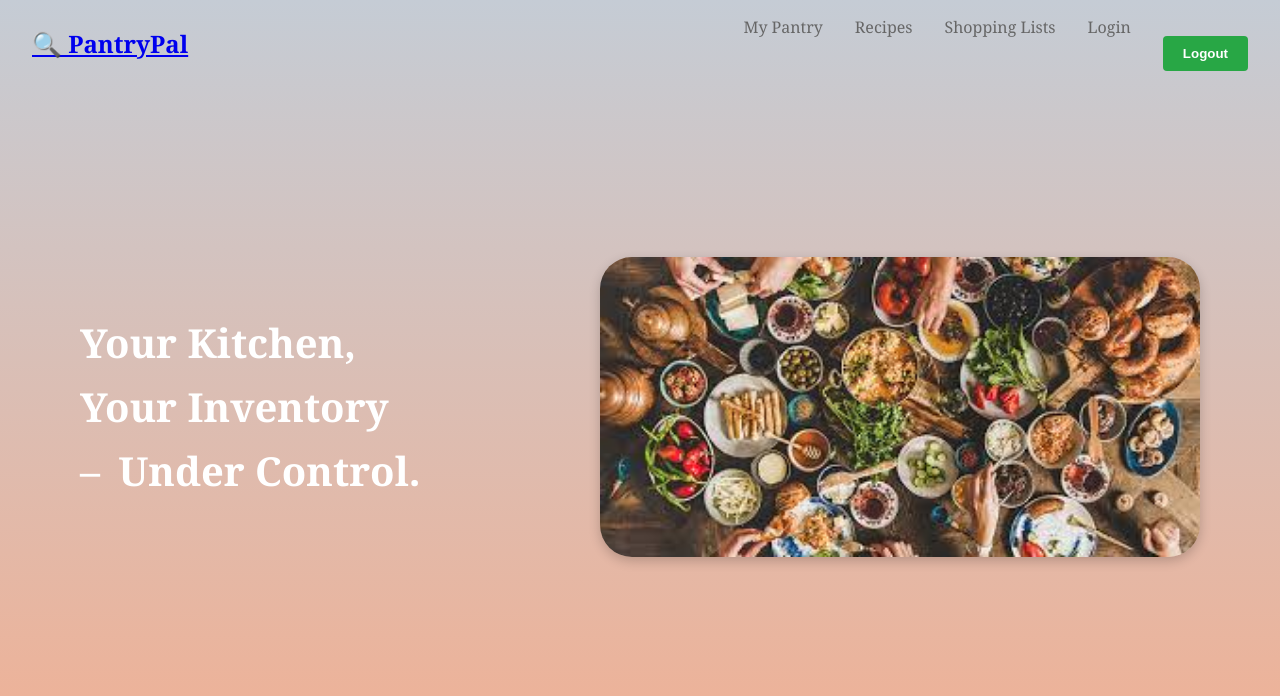
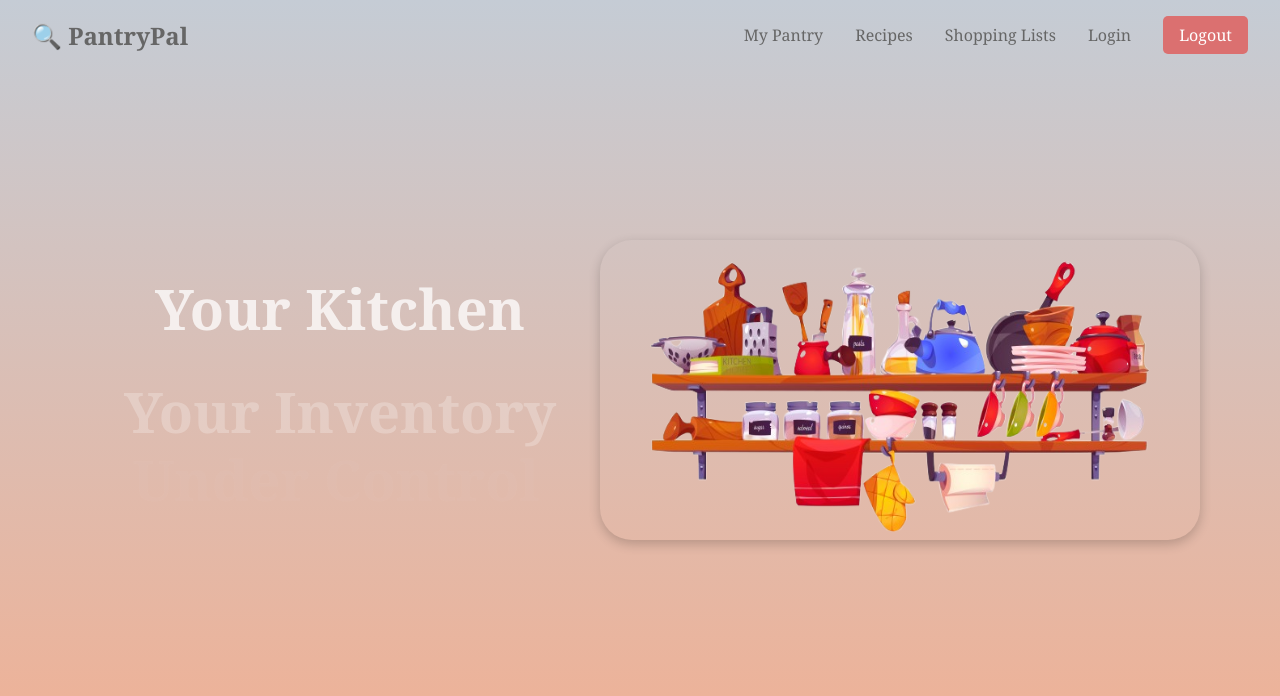
Before and after one commit to farzadferd/pantry-pal, a React (Create React App) app in the folder client/: page / in a window 1280 px wide. Shown: the top 696 px of the page. Built offline with nearby package versions, Linux system fonts and the light colour scheme.

Commit message:
UI Changes

```diff
--- a/client/src/App.css
+++ b/client/src/App.css
@@ -1,31 +1,19 @@
-
-
 @media (prefers-reduced-motion: no-preference) {
   .App-logo {
     animation: App-logo-spin infinite 20s linear;
   }
 }
 
-.App{
+.App {
   background: linear-gradient(to bottom, #c5ccd5, #f2af91); /* sunset-like gradient */
   min-height: 100vh;
-
 }
-/* .App-header {
-  background-color: white;
-  padding: 1rem 2rem;
-  display: flex;
-  justify-content: space-between;
-  align-items: center;
-  box-shadow: 0 2px 4px rgba(0,0,0,0.1);
-  margin-bottom: 2rem;
-} */
 
 .App-header {
   padding: 1rem 2rem;
   display: flex;
   justify-content: space-between;
-  align-items: center;
+  align-items: center; /* Vertically center everything in the header */
 }
 
 .App-header h1 {
@@ -34,9 +22,19 @@
   color: #333;
 }
 
+.App-header h1 a {
+  text-decoration: none;
+  color: #666;
+}
+
+.App-header h1 a:hover {
+  color: rgb(219, 112, 112);
+}
+
 .App-header nav {
   display: flex;
   gap: 2rem;
+  align-items: center; /* Ensures vertical alignment */
 }
 
 .App-header nav a {
@@ -63,7 +61,6 @@
 }
 
 .pantry-container {
-
   max-width: 1200px;
   margin: 0 auto;
   padding: 20px;
@@ -81,7 +78,6 @@
   -webkit-backdrop-filter: blur(8px); /* Safari support */
   box-shadow: 0 4px 12px rgba(0, 0, 0, 0.1); /* Optional: soft shadow */
 }
-
 
 .add-button {
   background-color: rgb(219, 112, 112);
@@ -177,3 +173,24 @@
   cursor: pointer;
   font-size: 16px;
 }
+
+/* Style for the Logout button in the nav bar */
+.App-header nav button {
+  all: unset; /* Reset all default button styles */
+  display: inline-flex; /* Make it behave like a link */
+  align-items: center; /* Vertically center the content */
+  justify-content: center; /* Center the content horizontally */
+  cursor: pointer; /* Ensure it looks clickable */
+  color: #fff; /* Match the link color */
+  font-weight: 500; /* Match font weight with other links */
+  font-size: 16px; /* Match font size */
+  text-decoration: none; /* Remove text decoration */
+  padding: 8px 16px; /* Remove padding */
+  background-color: rgb(219, 112, 112);
+  border-radius: 5px;
+}
+
+.App-header nav button:hover {
+  color: #555;
+  background-color: rgb(229, 54, 54);
+}
--- a/client/src/pages/HomePage.css
+++ b/client/src/pages/HomePage.css
@@ -61,16 +61,21 @@ body, html {
   .text-section {
     flex: 1;
     color: white;
+    text-align: center; /* Center the text horizontally */
+    display: flex;
+    flex-direction: column;
+    justify-content: center; /* Center text vertically */
+    align-items: center;
   }
 
   .main-heading {
-    font-size: 2.5rem;
+    font-size: 3.5rem;
     line-height: 1.6;
     white-space: pre-line;
   }
 
   .dash {
-    font-size: 2.5rem;
+    font-size: 3.5rem;
     margin-right: 0.5rem;
   }
 
@@ -90,3 +95,41 @@ body, html {
     display: block;
     margin: 0 auto;
   }
+
+  @keyframes fadeSlideIn {
+    0% {
+      opacity: 0;
+      transform: translateY(30px);
+    }
+    10% {
+      opacity: 1;
+      transform: translateY(0);
+    }
+    80% {
+      opacity: 1;
+      transform: translateY(0);
+    }
+    100% {
+      opacity: 0;
+      transform: translateY(0);
+    }
+  }
+
+  .line {
+    display: block;
+    opacity: 0;
+    animation: fadeSlideIn 5s ease-out infinite;
+    animation-fill-mode: forwards;
+  }
+
+  .line:nth-child(1) {
+    animation-delay: 0.2s;
+  }
+
+  .line:nth-child(2) {
+    animation-delay: 0.4s;
+  }
+
+  .line:nth-child(3) {
+    animation-delay: 0.6s;
+  }
--- a/client/src/pages/HomePage.js
+++ b/client/src/pages/HomePage.js
@@ -10,14 +10,14 @@ const HomePage = () => {
       <div className="main-content">
         <div className="text-section">
           <h1 className="main-heading">
-            Your Kitchen,<br />
-            Your Inventory<br />
-            <span className="dash">–</span> Under Control.
+          <span className="line">Your Kitchen</span>
+          <span className="line">Your Inventory</span>
+          <span className="line dash">Under Control</span>
           </h1>
         </div>
         <div className="image-section">
           <img
-            src="food.jpeg"
+            src="pantry_bg.png"
             alt="Pantry shelves"
             className="shelf-image"
           />
--- a/client/src/pages/Login.js
+++ b/client/src/pages/Login.js
@@ -73,7 +73,7 @@ const Login = () => {
             {/* Right Section: Image */}
             <div className="login-right">
                 <div className="image-overlay">
-                    <h1>Pantry<br />Pal</h1>
+                    {/* <h1>Pantry<br />Pal</h1> */}
                 </div>
             </div>
         </div>
--- a/client/src/styles/RecipesPage.css
+++ b/client/src/styles/RecipesPage.css
@@ -2,10 +2,10 @@
     max-width: 700px;
     margin: 40px auto;
     padding: 20px;
-    background: #f4f4f4;
+    background: #d2e5ee;
     border-radius: 8px;
-    box-shadow: 0 4px 8px rgba(0, 0, 0, 0.1);
-    font-family: 'Arial', sans-serif;
+    box-shadow: 0 4px 12px rgba(0, 0, 0, 0.2);
+    font-family: inherit;
   }
 
   h2 {
@@ -26,10 +26,11 @@
     border: 1px solid #ccc;
     border-radius: 4px;
     outline: none;
+    font-family: inherit;
   }
 
   .input-section input:focus {
-    border-color: #ff4d4d;
+    border-color: #2e8ab8;
   }
 
   .ingredient-bubbles {
@@ -40,7 +41,7 @@
   }
 
   .ingredient-bubble {
-    background-color: #ff4d4d;
+    background-color: #2e8ab8;
     color: white;
     padding: 5px 10px;
     border-radius: 20px;
@@ -49,6 +50,7 @@
     font-size: 14px;
     height: 30px;
     line-height: 30px;
+    font-family: inherit;
   }
 
   .remove-bubble {
@@ -69,13 +71,14 @@
 
   button {
     padding: 10px 20px;
-    background-color: #28a745;
+    background-color: rgb(219, 112, 112);
     color: white;
     border: none;
     border-radius: 4px;
     font-weight: bold;
     cursor: pointer;
     margin-top: 20px;
+    font-family: inherit;
   }
 
   button:disabled {
--- a/client/src/styles/ShoppingList.css
+++ b/client/src/styles/ShoppingList.css
@@ -3,10 +3,10 @@
     max-width: 600px;
     margin: 40px auto;
     padding: 20px 30px;
-    background: #fffef8;
+    background: #d2e5ee;
     border: 1px solid #ddd;
-    box-shadow: 0 0 10px rgba(0, 0, 0, 0.05);
-    font-family: Consolas, 'Courier New', monospace;
+    box-shadow: 0 4px 12px rgba(0, 0, 0, 0.2);
+    /* font-family: Consolas, 'Courier New', monospace; */
     border-radius: 8px;
   }
 
@@ -19,23 +19,34 @@
     display: flex;
     gap: 10px;
     margin-bottom: 20px;
+    align-items: stretch;
+    height: 50px;
   }
 
   .input-area input {
     flex: 1;
-    padding: 8px;
+    padding: 10px 12px;
+    /* height: 50px;  */
     border: 1px solid #ccc;
     font-family: inherit;
     font-size: 16px;
+    box-sizing: border-box;
   }
 
   .input-area button {
-    padding: 8px 16px;
-    background-color: #007bff;
+    /* height: 44px;  */
+    padding: 0 16px;
+    background-color: rgb(219, 112, 112);
     color: white;
     border: none;
     font-weight: bold;
     cursor: pointer;
+    font-size: 16px;
+    text-decoration: none;
+    font-family: inherit;
+    box-sizing: border-box;
+    vertical-align: top;
+    /* margin-bottom: 20px; */
   }
 
   .shopping-list {
@@ -65,7 +76,7 @@
   .clear-button {
     margin-top: 20px;
     padding: 10px 20px;
-    background: #dc3545;
+    background: #dd4151;
     color: white;
     border: none;
     font-weight: bold;
@@ -73,4 +84,6 @@
     display: block;
     width: 100%;
     border-radius: 4px;
+    font-family: inherit;
+    font-size: 16px;
   }
```
Also changed, not shown: client/public/index.html (+3 -2 lines), client/public/pantry_bg.png (added), 1 other file (tests, documents, lock files or other folders).
